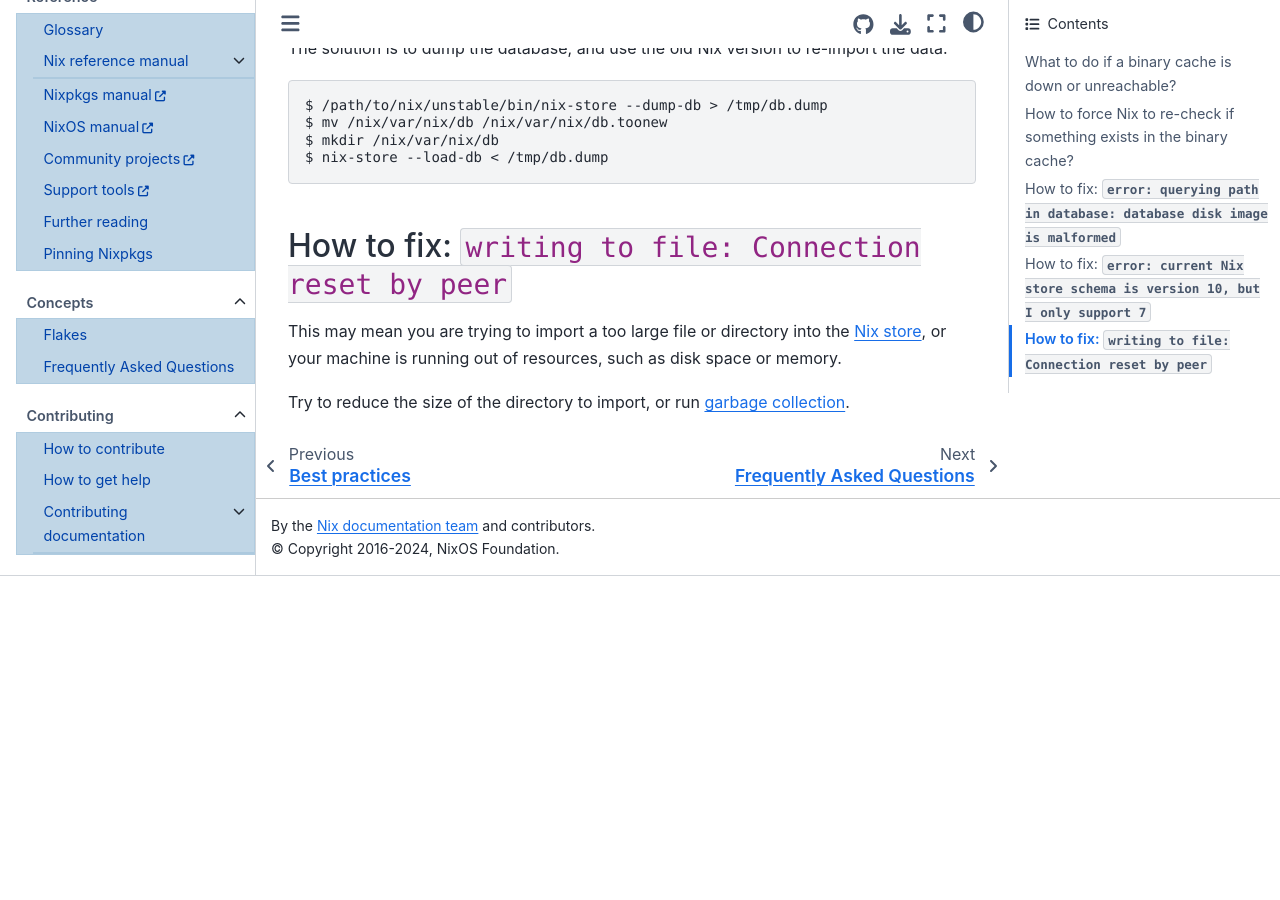
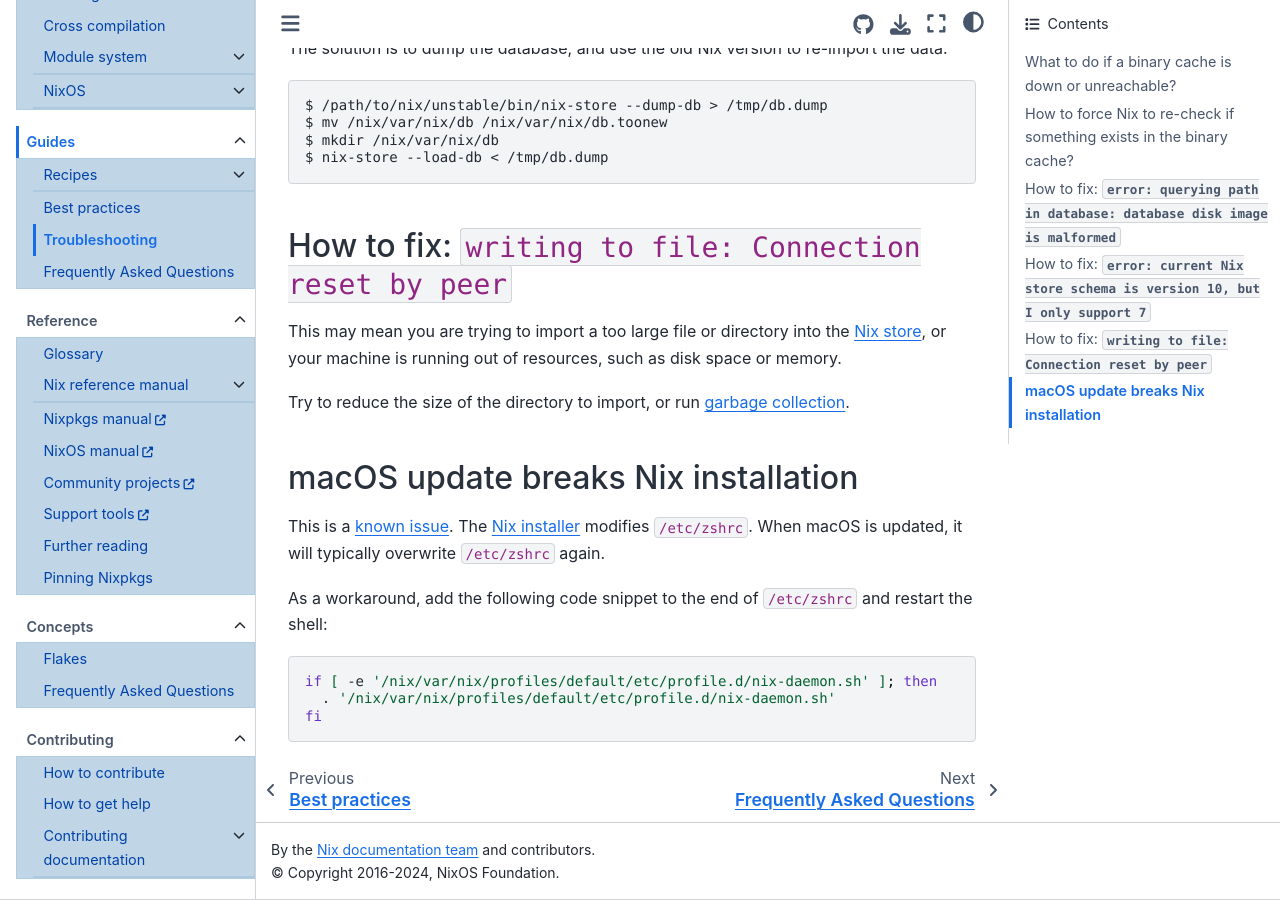
Before and after one commit to NixOS/nix.dev, a Sphinx documentation site: the page built from source/guides/troubleshooting.md, in a window 1280 px wide and 900 px high, scrolled down 1256 px. Built offline with Sphinx 7.4.7 and the Sphinx Book theme 1.1.4, drawn with Linux system fonts in a browser that asks for light colours; before the commit the page ends 1832 px from its top, so only the background shows below that.

Commit message:
Add troubleshooting entry for Nix issue on macOS (#1075)
* Add troubleshooting entry for broken Nix on macOS updates

````diff
--- a/source/guides/troubleshooting.md
+++ b/source/guides/troubleshooting.md
@@ -50,3 +50,17 @@
 This may mean you are trying to import a too large file or directory into the [Nix store](https://nix.dev/manual/nix/stable/glossary#gloss-store), or your machine is running out of resources, such as disk space or memory.
 
 Try to reduce the size of the directory to import, or run [garbage collection](https://nix.dev/manual/nix/stable/command-ref/nix-collect-garbage).
+
+## macOS update breaks Nix installation
+
+This is a [known issue](https://github.com/NixOS/nix/issues/3616).
+The [Nix installer](https://nix.dev/manual/nix/latest/installation/installing-binary) modifies `/etc/zshrc`.
+When macOS is updated, it will typically overwrite `/etc/zshrc` again.
+
+As a workaround, add the following code snippet to the end of `/etc/zshrc` and restart the shell:
+
+```bash
+if [ -e '/nix/var/nix/profiles/default/etc/profile.d/nix-daemon.sh' ]; then
+  . '/nix/var/nix/profiles/default/etc/profile.d/nix-daemon.sh'
+fi
+```
````
